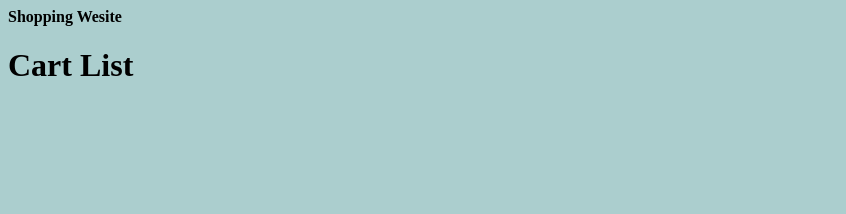
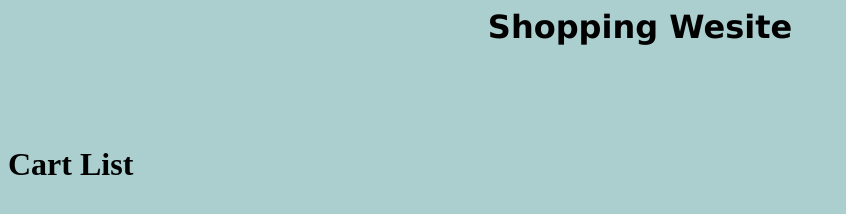
Before and after one commit to swayam1411/Web-Development, a plain HTML site: page Assignment-3 java script/index.html in a window 1280 px wide. Shown: the whole page, without its empty margins (0-846 px from the left). Drawn offline with Linux system fonts and the light colour scheme.

Commit message:
Assignment-3 On Java Script

```diff
--- a/Assignment-3 java script/style.css
+++ b/Assignment-3 java script/style.css
@@ -3,7 +3,7 @@ body
     background-color: rgb(171, 206, 206);
 }
 
-.WebName
+.WebsiteName
 {
     text-align: center;
     font-size: xx-large;
@@ -12,7 +12,7 @@ body
     margin-bottom: 100px;
 }
 
-.Product2
+.ProductClass
 {
     display: flex;
 }
```
